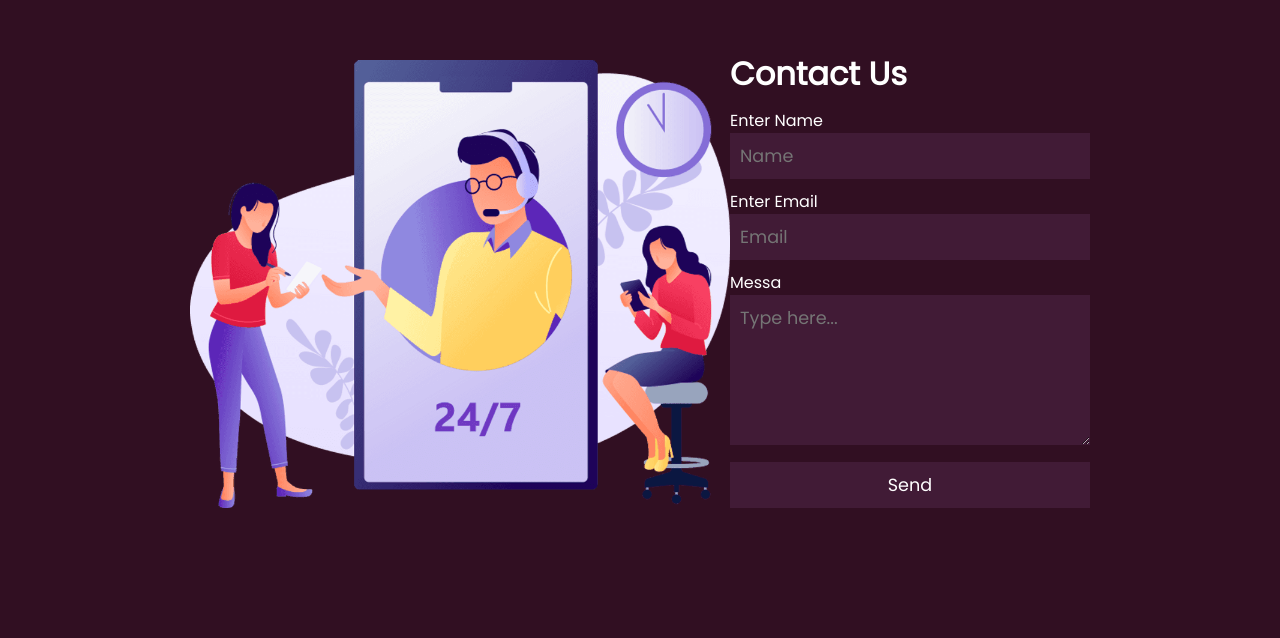
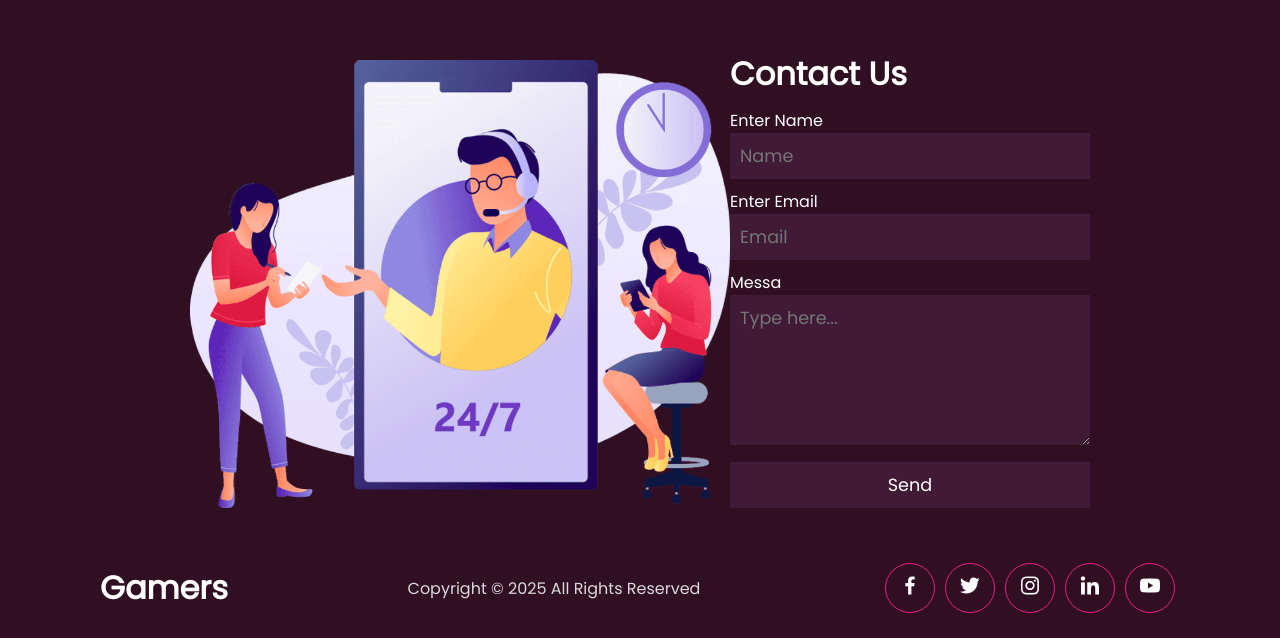
Before and after one commit to annahico/Gaming_Website, a plain HTML site: page index.html in a window 1280 px wide. Shown: the part 2614-3252 px from the top of the page. Before the commit the page ends 3152 px from the top, so only its background shows below. Drawn offline with nearby package versions, Linux system fonts and the light colour scheme.

Commit message:
feat: update contact section and add footer with social links

```diff
--- a/index.html
+++ b/index.html
@@ -18,7 +18,7 @@
             <li><a href="#">About</a></li>
             <li><a href="#">Games</a></li>
             <li><a href="#">Tournaments</a></li>
-            <li><a href="#">Contact</a></li>
+            <li><a href="contact">Contact</a></li>
         </ul>
         <div class="action">
             <div class="searchBx">
@@ -157,7 +157,7 @@
 
 
     <!-- Contact -->
-    <div class="contact">
+    <div class="contact" id="contact">
         <img src="./img/contact.png" alt="Contact Image">
         <div class="form">
             <h1>Contact Us</h1>
@@ -179,7 +179,19 @@
         </div>
     </div>
 
-
+    <!-- Footer -->
+    <footer>
+        <div class="info">
+            <a href='#' class='logo'>Gamers</a>
+            <p>Copyright &copy; 2025 All Rights Reserved</p>
+            <ul>
+                <li><a href="#"><i class='bx bxl-facebook'></i></a></li>
+                <li><a href="#"><i class='bx bxl-twitter'></i></a></li>
+                <li><a href="#"><i class='bx bxl-instagram'></i></a></li>
+                <li><a href="#"><i class='bx bxl-linkedin'></i></a></li>
+                <li><a href="#"><i class='bx bxl-youtube'></i></a></li>
+            </ul>
+    </footer>
 
 
 
--- a/style.css
+++ b/style.css
@@ -556,3 +556,61 @@ header .action .searchBx input {
     color: #310f22;
     box-shadow: 0 0 10px #ef1a7d;
 }
+
+/* footer */
+
+footer {
+    padding: 10px 100px;
+}
+
+footer .info {
+    display: flex;
+    justify-content: space-between;
+    align-items: center;
+}
+
+footer .info .logo {
+    position: relative;
+    color: white;
+    text-decoration: none;
+    font-size: 2em;
+    font-weight: 700;
+}
+
+footer .info p {
+    color: #dbd9d9;
+}
+
+footer .info ul {
+    margin: 10px 0;
+    display: flex;
+    justify-content: center;
+    align-items: center;
+}
+
+footer .info ul li {
+    list-style: none;
+    height: 50px;
+    width: 50px;
+    margin: 5px;
+    border-radius: 50%;
+    display: flex;
+    justify-content: center;
+    align-items: center;
+    border: 1px solid #ef1a7d;
+}
+
+footer .info ul li:hover {
+    background: #ef1a7d;
+    border: none;
+    box-shadow: 0 0 10px #ef1a7d;
+}
+
+footer .info ul li a i {
+    font-size: 1.5em;
+    color: white;
+}
+
+footer .info ul li a i:hover {
+    color: #310f22;
+}
```
